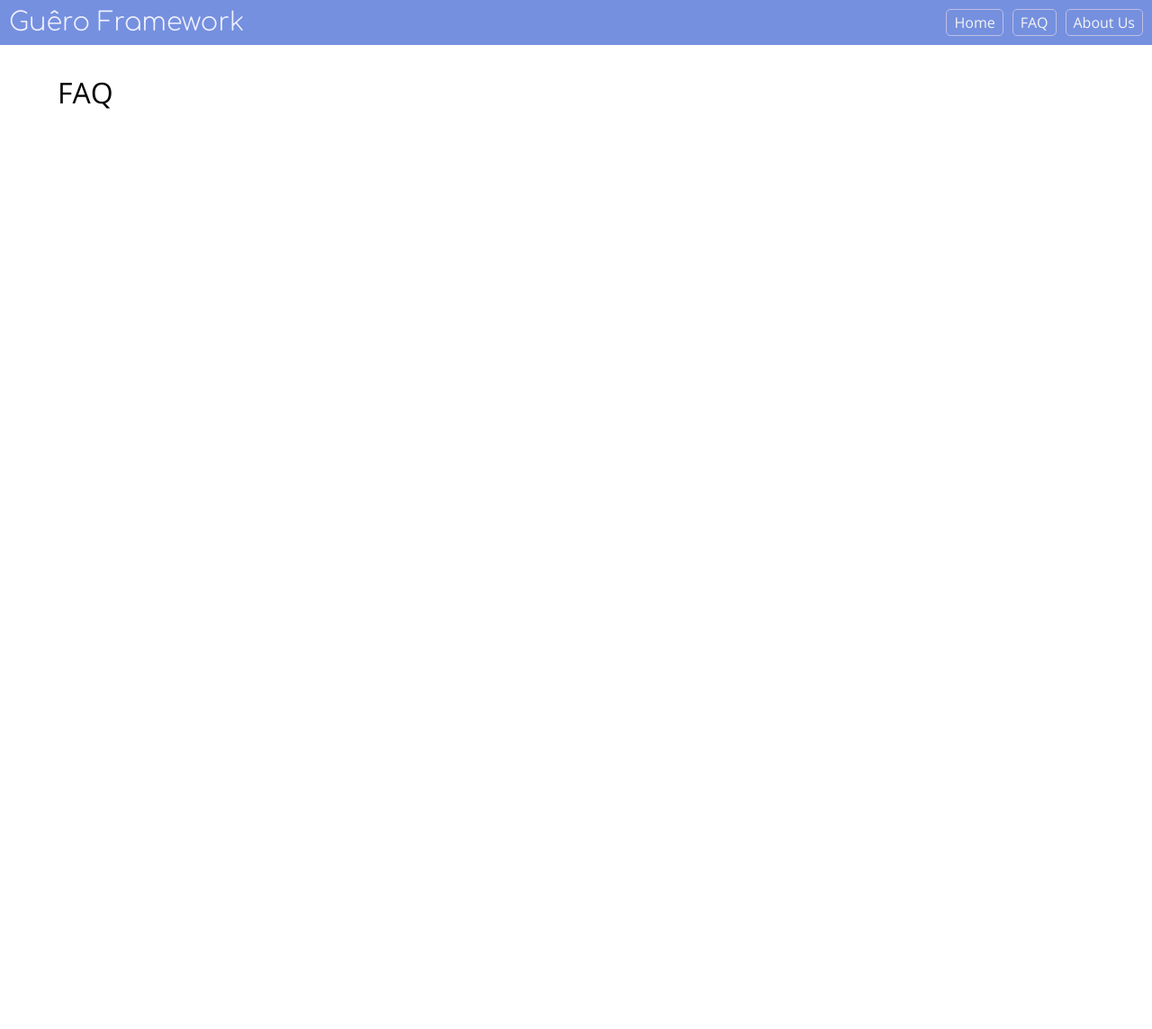
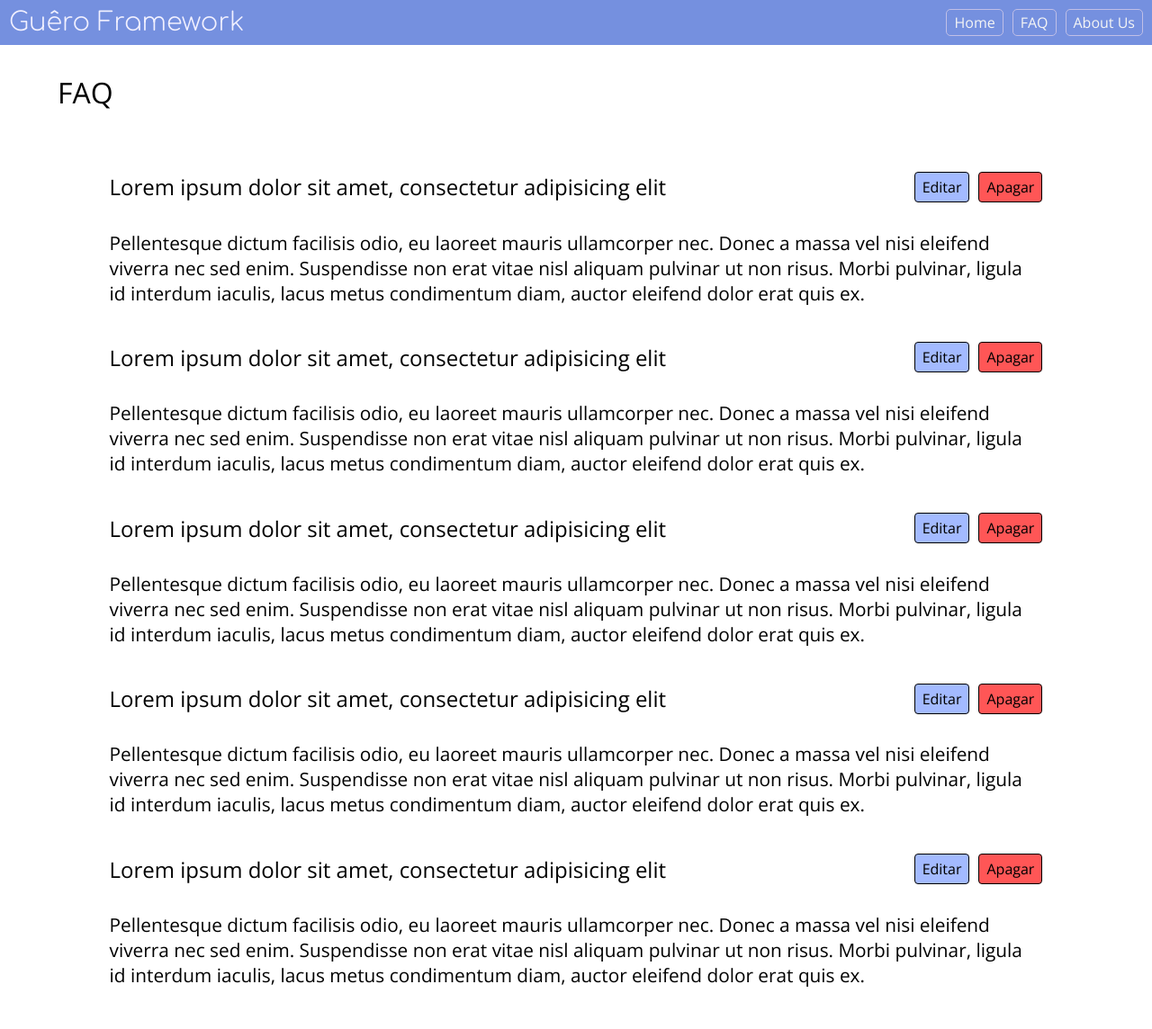
Before and after one commit to valdinei11/guero, a PHP site: page /faq in a window 1280 px wide. Shown: the whole page at 90% size. Before the commit the page ends 121 px from the top, so only its background shows below. Run offline with PHP 8.4, Linux system fonts and the light colour scheme; data that the repository does not hold is empty.

Commit message:
modificados arquivos para capacitação php

```diff
--- a/app/Controllers/FaqController.php
+++ b/app/Controllers/FaqController.php
@@ -6,14 +6,8 @@ use Core\BaseController;
 use Core\Container;
 
 class FaqController extends BaseController {
-    public function __construct() {
-        parent::__construct();
-        $this->faq = Container::getModel("Faq");
-    }
 
     public function index() {
-        $this->view->faq = $this->faq->all();
-
         $this->setPageTitle("FAQ");
         $this->renderView("faq/index", "layout");
     }
--- a/app/Views/faq/index.php
+++ b/app/Views/faq/index.php
@@ -3,17 +3,17 @@
 </div>
 <section>
     <div class="container">
-        <?php foreach ($this->view->faq as $faq):?>
+        <?php for ($i=0; $i<5; $i++):?>
         <div>
             <div class="box-header">
-                <h2 class="underline"><a href="/faq/<?= $faq->id ?>/show"><?= $faq->question ?></a></h2>
+                <h2 class="underline"><a href="/faq/<?= $i ?>/show">Lorem ipsum dolor sit amet, consectetur adipisicing elit</a></h2>
                 <div class="float-btn">
-                    <a class="btn btn-primary" href="faq/<?= $faq->id ?>/edit">Editar</a>
-                    <a class="btn btn-danger" href="faq/<?= $faq->id ?>/delete">Apagar</a>
+                    <a class="btn btn-primary" href="faq/<?= $i ?>/edit">Editar</a>
+                    <a class="btn btn-danger" href="faq/<?= $i ?>/delete">Apagar</a>
                 </div>
             </div>
-            <p class="txt-big"><?= $faq->content ?></h3>
+            <p class="txt-big">Pellentesque dictum facilisis odio, eu laoreet mauris ullamcorper nec. Donec a massa vel nisi eleifend viverra nec sed enim. Suspendisse non erat vitae nisl aliquam pulvinar ut non risus. Morbi pulvinar, ligula id interdum iaculis, lacus metus condimentum diam, auctor eleifend dolor erat quis ex.</p>
         </div>
-        <?php endforeach; ?>
+        <?php endfor; ?>
     </div>
 </section>
--- a/app/database.php
+++ /dev/null
@@ -1,14 +0,0 @@
-<?php
-
-return [
-    'driver' => 'mysql',
-
-    'mysql' => [
-        'host' => 'localhost',
-        'database' => 'guero',
-        'user' => '',
-        'pass' => '',
-        'charset' => 'utf8',
-        'collation' => 'utf8_unicode_ci'
-    ]
-];
```
